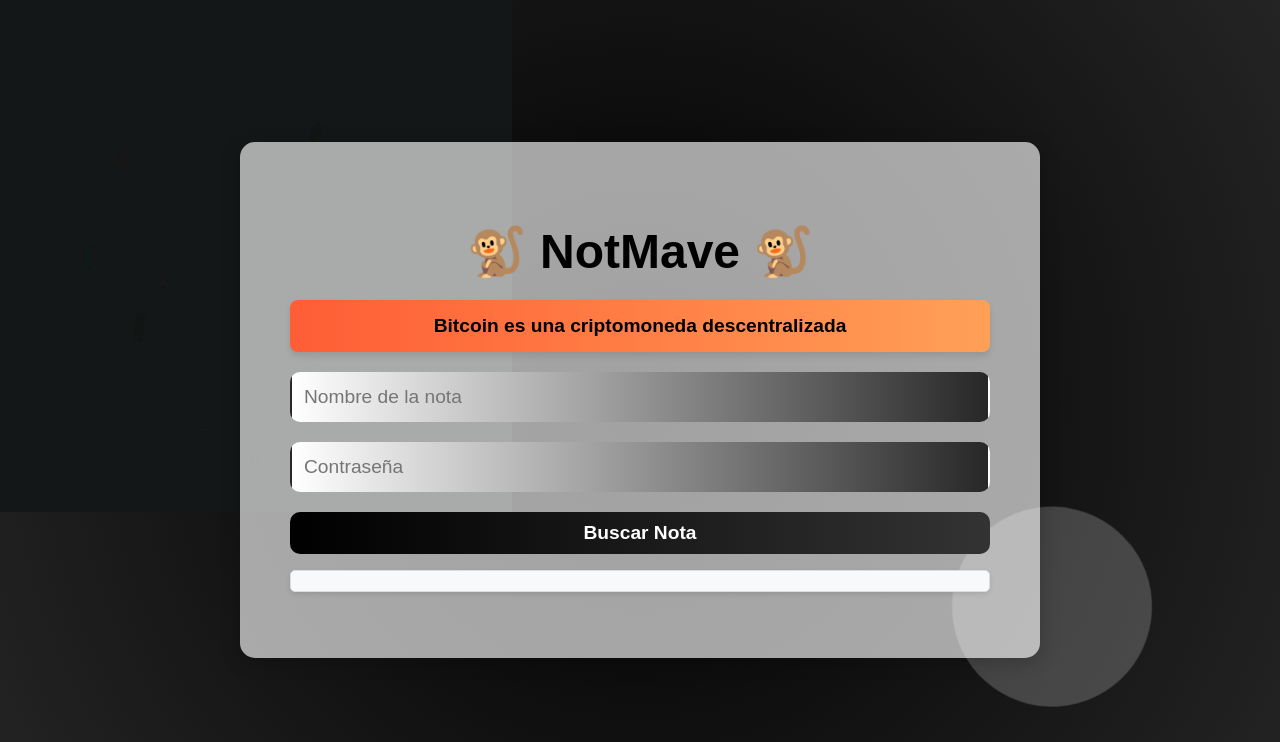
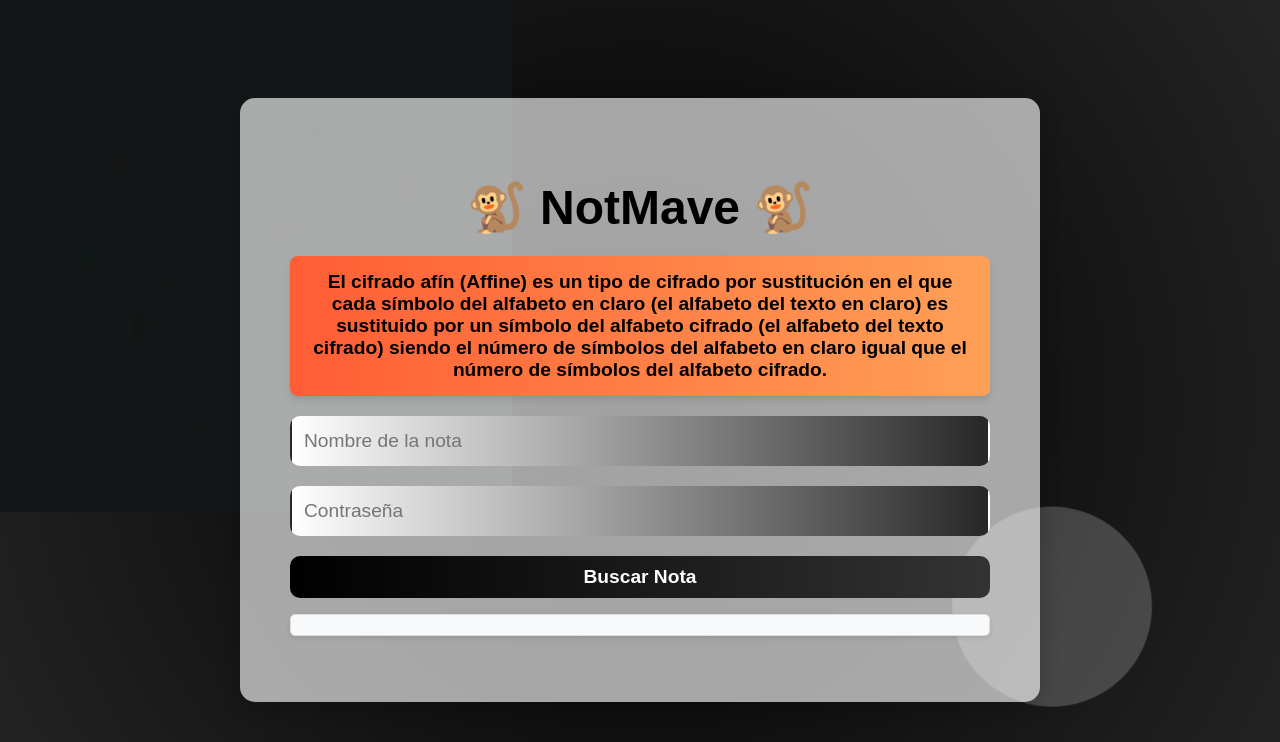
Before and after one commit to HanzMaverick/NotasMave, a Flask app: page / in a window 1280 px wide. Shown: the top 742 px of the page. Run offline with Flask 3, Linux system fonts and the light colour scheme; some libraries are stand-ins or nearby versions.

Commit message:
Juego 25mar

```diff
--- a/templates/search.html
+++ b/templates/search.html
@@ -129,7 +129,7 @@
 
     <!-- Carrusel de textos -->
     <div id="carousel" class="carousel">
-      <div class="carousel-item active"> Bitcoin es una criptomoneda descentralizada </div>
+      <div class="carousel-item active"> El cifrado afín (Affine) es un tipo de cifrado por sustitución en el que cada símbolo del alfabeto en claro (el alfabeto del texto en claro) es sustituido por un símbolo del alfabeto cifrado (el alfabeto del texto cifrado) siendo el número de símbolos del alfabeto en claro igual que el número de símbolos del alfabeto cifrado. </div>
       <div class="carousel-item" id="btcPriceSlide">💲 Cargando precio de Bitcoin...</div>
       <div class="carousel-item" id="btcVolumeSlide">📊 Cargando volumen de transacciones...</div>
       <div class="carousel-item" id="btcHashrateSlide">⚡ Cargando hashrate de la red...</div>
```
Also changed, not shown: instance/notes.db.
